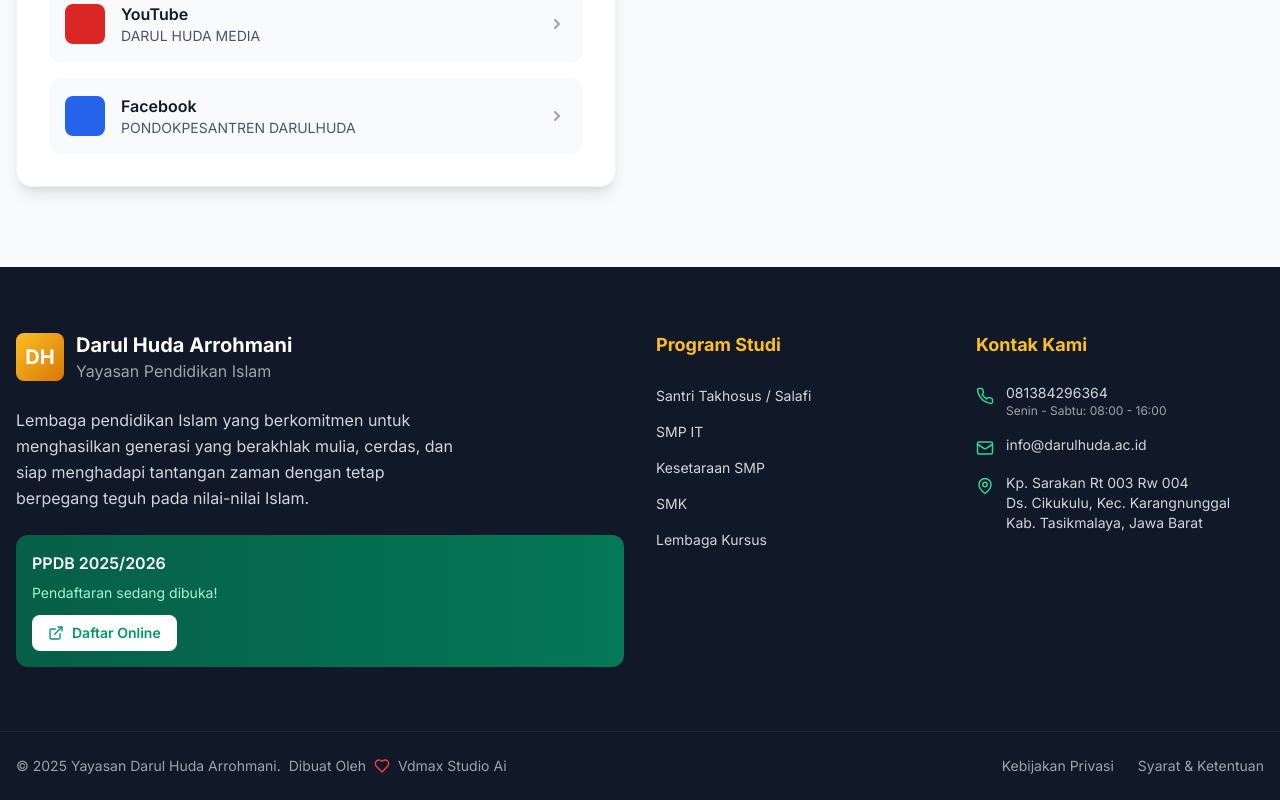
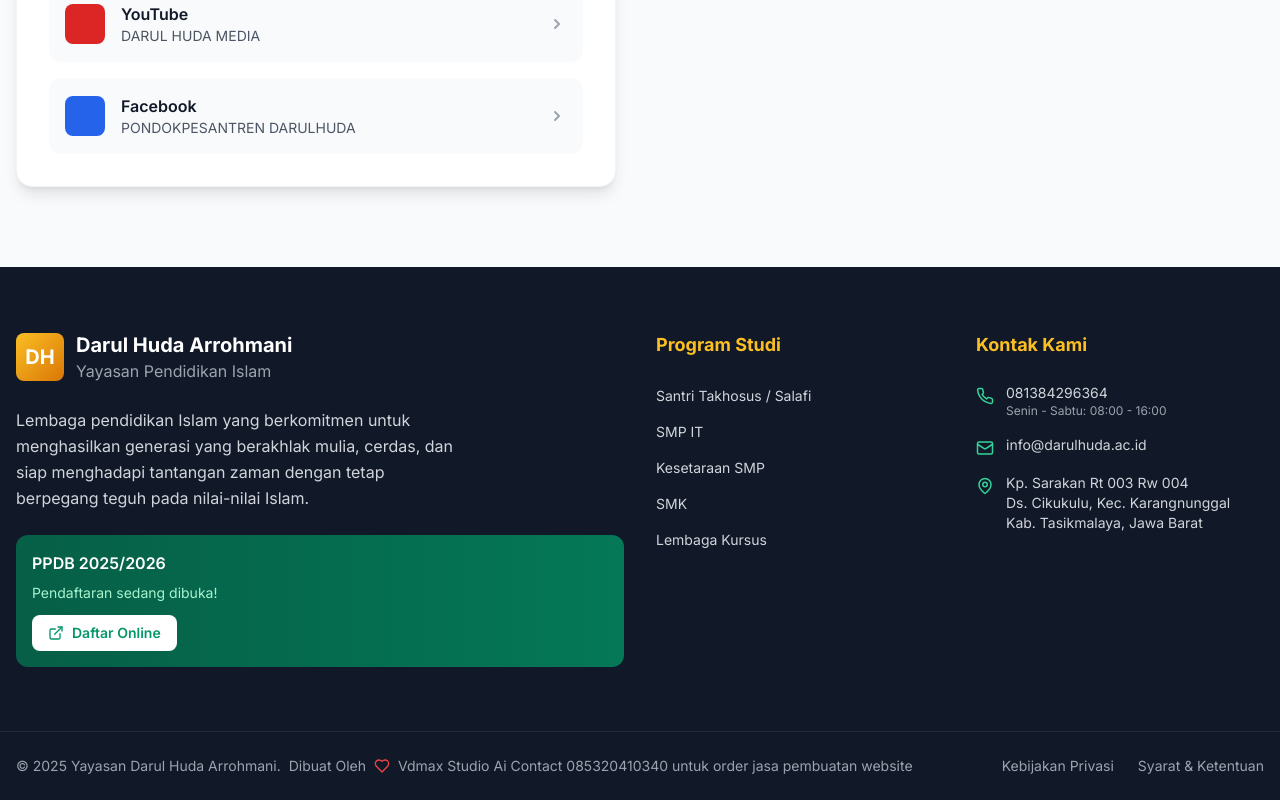
Before and after one commit to Abdulkohar-design/SMPBDARULHUDA, a React (Vite) app: page / in a window 1280 px wide. Shown: the part 7379-8179 px from the top of the page. Built offline with nearby package versions, Linux system fonts and the light colour scheme.

Commit message:
Update Footer.tsx

```diff
--- a/src/components/Footer.tsx
+++ b/src/components/Footer.tsx
@@ -95,7 +95,7 @@ const Footer = () => {
               <span>© {currentYear} Yayasan Darul Huda Arrohmani.</span>
               <span>Dibuat Oleh</span>
               <Heart className="text-red-500" size={16} />
-              <span>Vdmax Studio Ai</span>
+              <span>Vdmax Studio Ai Contact 085320410340 untuk order jasa pembuatan website</span>
             </div>
             <div className="flex items-center space-x-6 mt-4 md:mt-0">
               <a href="#" className="text-gray-400 hover:text-amber-400 transition-colors duration-200 text-sm">
```
